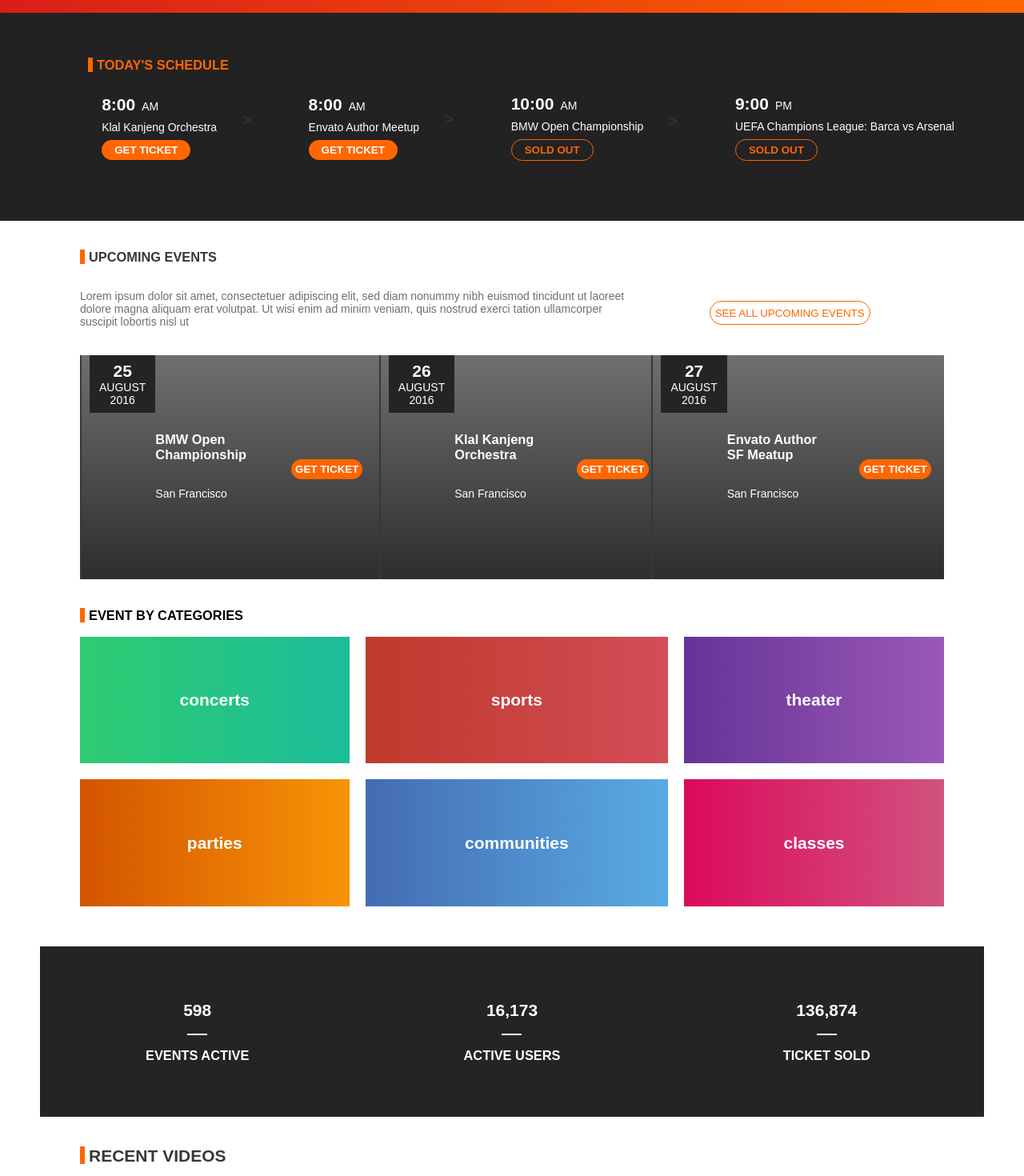
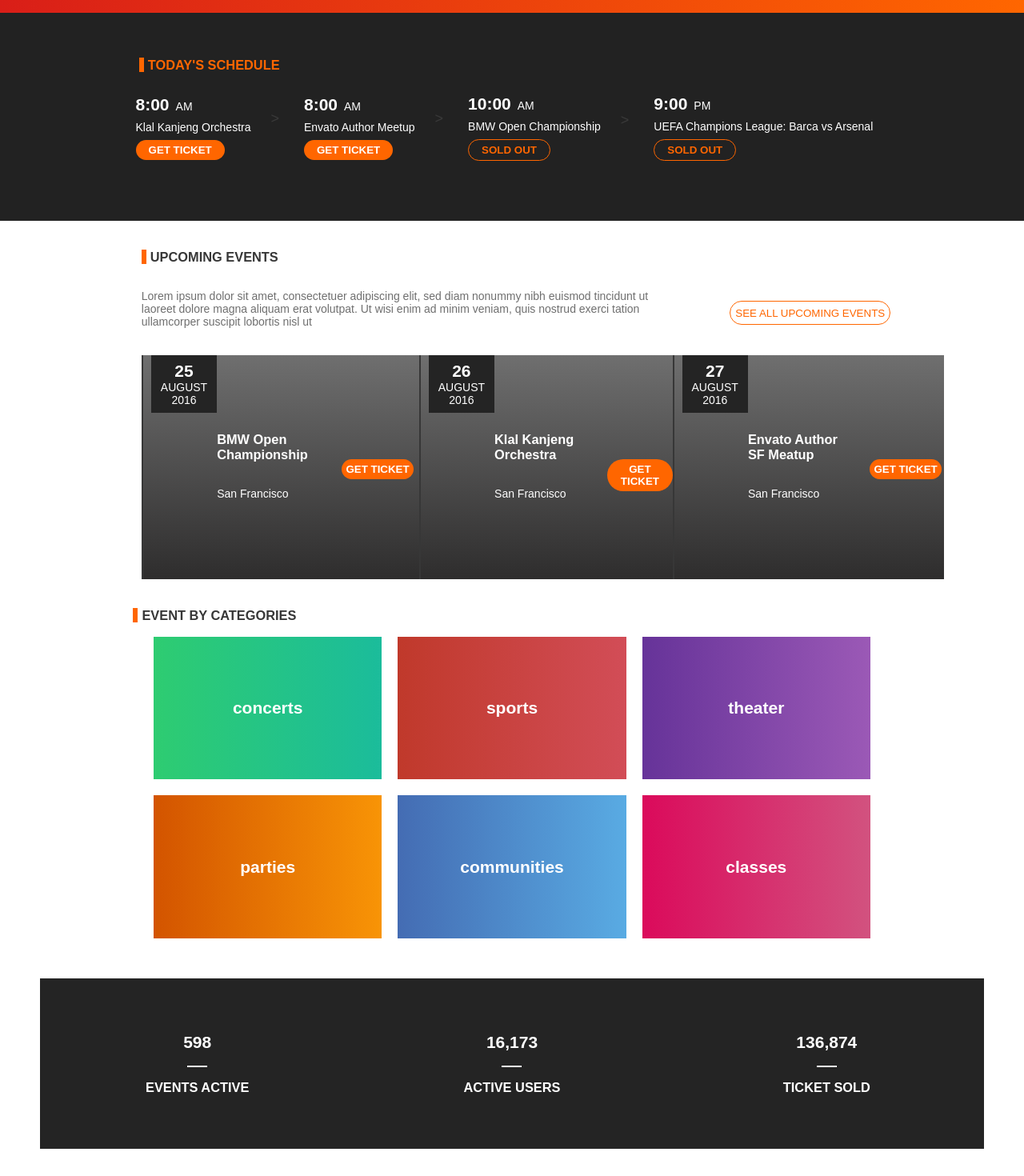
Before and after one commit to Anuruddha00/My-Ticket-UI, a React (Create React App) app: page / in a window 1280 px wide. Shown: the part 600-2070 px from the top of the page at 80% size. Built offline with nearby package versions, Linux system fonts and the light colour scheme.

Commit message:
add styles

```diff
--- a/src/styles.scss
+++ b/src/styles.scss
@@ -229,7 +229,8 @@ body{
                 flex-direction: row;
                 padding-top: 30px;
                 font-weight: bold;
-                padding-left: 100px;
+                padding-left: 13%;
+
 
                 &::before{
                     content: '';
@@ -246,13 +247,14 @@ body{
                 display: flex;
                 flex-direction: row;
                 justify-content: center;
-
+                margin-left: 8%;
+                margin-right: 10%;
 
                 &Event{
                     display: flex;
                     flex-direction: row;
                     justify-content: center;
-                    margin-left: 40px;
+                    margin-left: 6px;
 
                     &Details{
                         display: flex;
@@ -306,7 +308,7 @@ body{
                     &Arrow{
                         color: #ffffff;
                         opacity: .10;
-                        margin: 10% 32px auto 32px;
+                        margin: 10% 25px auto 25px;
                         font-size: 18px;
                     }
                 }
@@ -320,6 +322,8 @@ body{
 
             justify-content: center;
             align-content: center;
+            margin-left: 6%;
+
 
             &Content{
                 display: grid;
@@ -479,11 +483,13 @@ body{
 
 
                     &Title{
-                        padding-left: 100px;
+
                         text-transform: uppercase;
                         font-family: sans-serif;
                         display: flex;
                         flex-direction: row;
+                        color: #373737;
+                        margin-left: 13%;
 
                         &::before{
                             background-color: #ff6600;
@@ -495,10 +501,10 @@ body{
                     }
                     &List{
                         display: grid;
-                        grid-template-columns: auto auto auto;
+                        grid-template-columns: 1fr 1fr 1fr;
                         grid-gap: 20px;
-                        padding-left: 100px;
-                        padding-right: 100px;
+                        padding-left: 15%;
+                        padding-right: 15%;
                         align-items: center;
 
 
@@ -508,9 +514,8 @@ body{
                             background: linear-gradient(to right, #2ecc71 , #1bbc9b );
                             color: #ffffff;
                             text-align: center;
-                            padding-top: 50px ;
-                            padding-bottom: 50px;
-
+                            padding-top: 60px ;
+                            padding-bottom: 60px;
 
                         }
                         &Sports{
@@ -518,8 +523,8 @@ body{
                             background: linear-gradient(to right, #c0392b , #d24d57 );
                             color: #ffffff;
                             text-align: center;
-                            padding-top: 50px;
-                            padding-bottom: 50px;
+                            padding-top: 60px;
+                            padding-bottom: 60px;
 
 
                         }
@@ -528,8 +533,8 @@ body{
                             background:  linear-gradient(to right, #663399 , #9b59b6 );
                             color: #ffffff;
                             text-align: center;
-                            padding-top: 50px;
-                            padding-bottom: 50px;
+                            padding-top: 60px;
+                            padding-bottom: 60px;
 
                         }
                         &Parties{
@@ -537,8 +542,8 @@ body{
                             background: linear-gradient(to right, #d35400 , #f89406);
                             color: #ffffff;
                             text-align: center;
-                            padding-top: 50px;
-                            padding-bottom: 50px;
+                            padding-top: 60px;
+                            padding-bottom: 60px;
 
                         }
                         &Communities{
@@ -546,8 +551,8 @@ body{
                             background: linear-gradient(to right, #446cb3 , #59abe3);
                             color: #ffffff;
                             text-align: center;
-                            padding-top: 50px;
-                            padding-bottom: 50px;
+                            padding-top: 60px;
+                            padding-bottom: 60px;
 
                         }
                         &Classes{
@@ -555,8 +560,8 @@ body{
                             background: linear-gradient(to right, #db0a5b, #d2527f ) ;
                             color: #ffffff;
                             text-align: center;
-                            padding-top: 50px;
-                            padding-bottom: 50px;
+                            padding-top: 60px;
+                            padding-bottom: 60px;
 
                         }
                     }
@@ -611,8 +616,9 @@ body{
                     display: flex;
                     flex-direction: row;
                     font-family: sans-serif;
-                    padding-left: 100px;
+
                     padding-top: 20px;
+                    margin-left: 10%;
 
                     &::before{
                         background-color: #ff6600;
```
